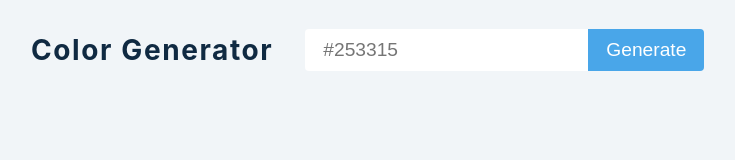
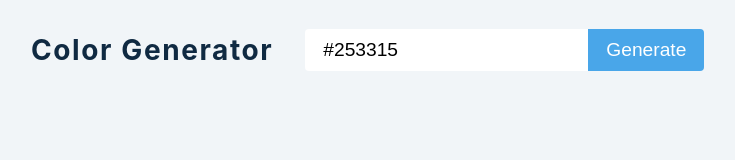
Before and after one commit to DPlilCoDeR/color-generator, a React (Create React App) app: page / in a window 1280 px wide. Shown: the top 160 px of the page, without its empty margins (1-736 px from the left). Built offline with nearby package versions, Linux system fonts and the light colour scheme.

Commit message:
add a initial value to color status and eliminate placeholder

```diff
--- a/src/App.js
+++ b/src/App.js
@@ -6,7 +6,7 @@ import Values from 'values.js'
 const {log} = console
 
 function App() {
-  const[color,setColor]=useState('');
+  const[color,setColor]=useState("#253315");
   const[error,setError] = useState(false);
   const[list,setList] = useState([]);
 
@@ -30,7 +30,6 @@ function App() {
             className={`${error? 'error' : null}`}
             type='text'
             value={color}
-            placeholder="#253315"
             onChange={e => setColor(e.target.value)}
           />
           <button className='btn' type='submit'>Generate</button>
```
